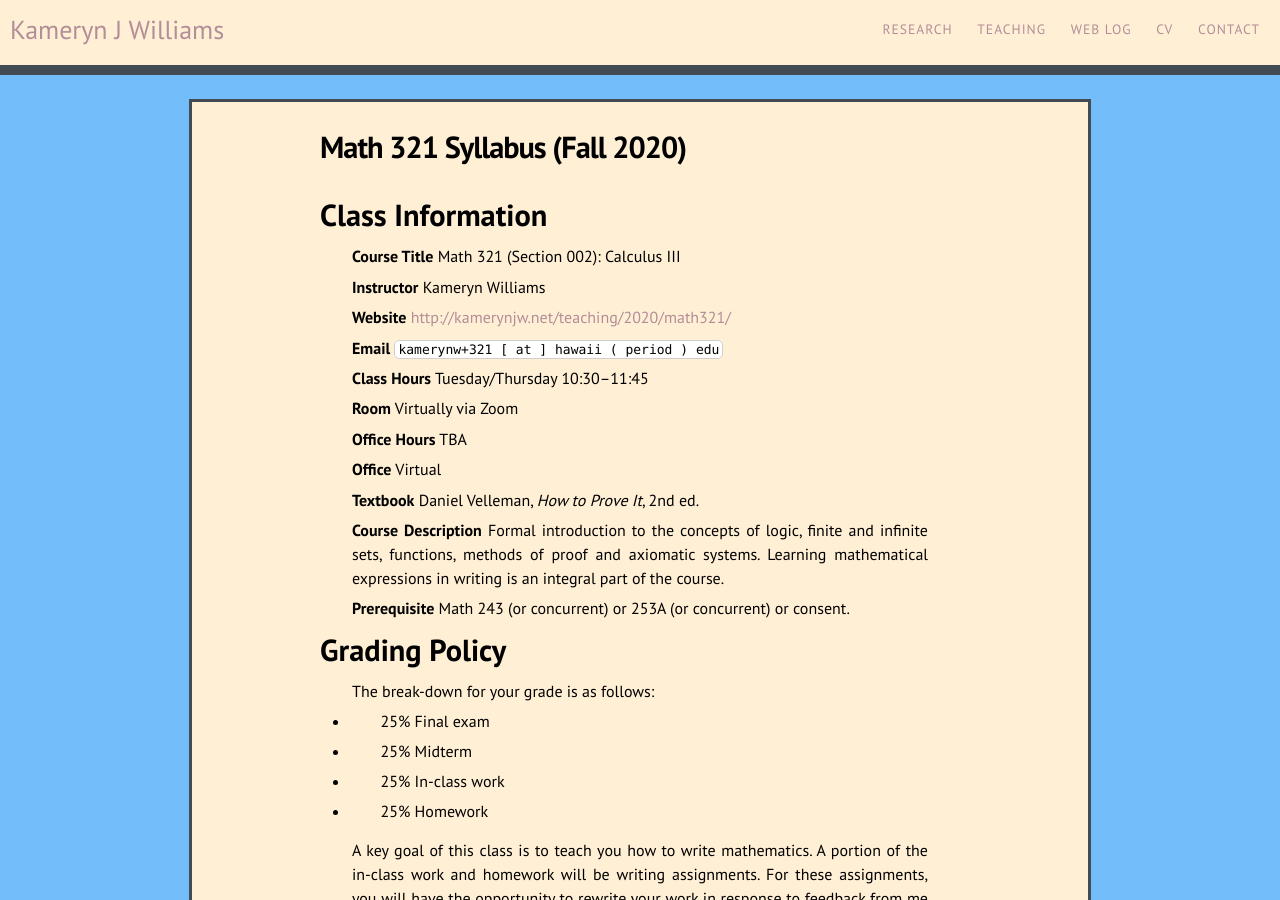
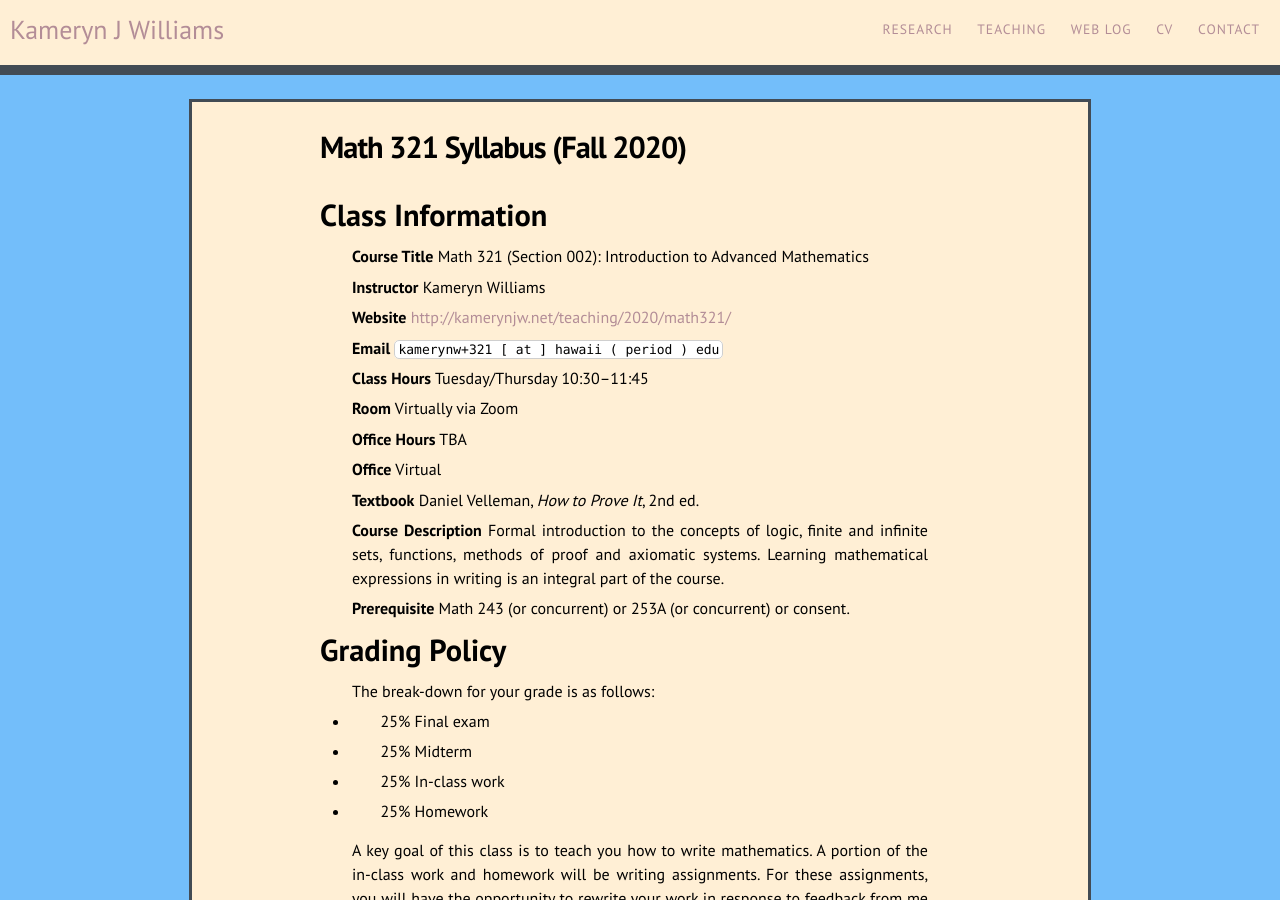
Before and after one commit to kamerynjw/kamerynjw.github.io, a Jekyll site: the page built from teaching/2020/math321/syllabus.md, in a window 1280 px wide and 900 px high. Built offline with Jekyll 4.4.1, drawn with Linux system fonts in a browser that asks for light colours; nearby versions of some CDN libraries.

Commit message:
fixed wrong class name on syllabus

```diff
--- a/teaching/2020/math321/syllabus.md
+++ b/teaching/2020/math321/syllabus.md
@@ -8,7 +8,7 @@ parent: /teaching/2020/math321/
 Class Information
 =====
 
-**Course Title** Math 321 (Section 002): Calculus III
+**Course Title** Math 321 (Section 002): Introduction to Advanced Mathematics
 
 **Instructor** Kameryn Williams
 
```
